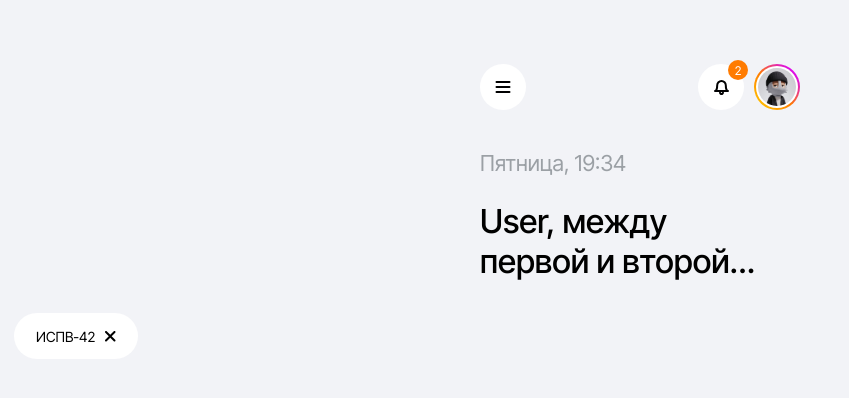
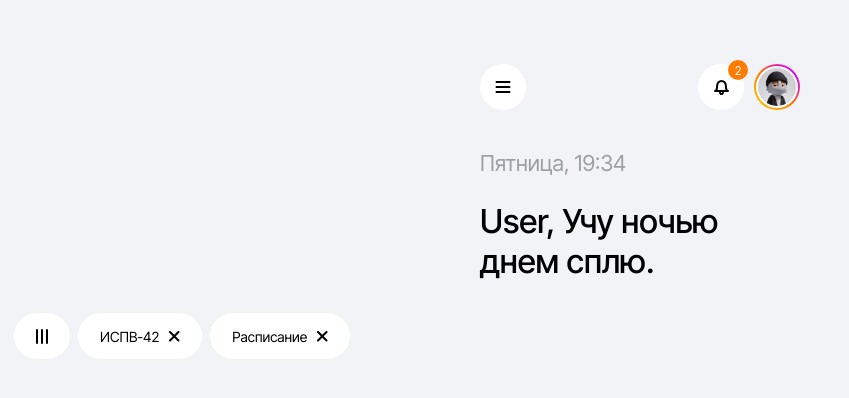
Before and after one commit to misty-ww/act_app, a React (Vite) app: page / in a window 1280 px wide. Shown: the top 398 px of the page, without its empty margins (0-849 px from the left). Built offline with nearby package versions, Linux system fonts and the light colour scheme.

Commit message:
Added random phrases, remade logic of tags, addet simular dataBase for tags

```diff
--- a/src/App.jsx
+++ b/src/App.jsx
@@ -10,6 +10,26 @@ import Tag from "./components/Body/Tag/Tag";
 
 import { useEffect, useState } from "react";
 
+//Масив фраз на входе
+const phrases = [
+  "Прогулял, значит выжил.",
+  "Долг, как кредит - бесконечный.",
+  "Чужой конспект - мой успех.",
+  "Экзамен - лотерея без выигрыша.",
+  "Студент всегда найдет выход.",
+  "Взятка — тоже искусство.",
+  "Списать — не украсть.",
+  "Между первой и второй...",
+  "Сессия всех помирит.",
+  "Учу ночью днем сплю.",
+];
+const naumPhrase = Math.floor(Math.random() * 10);
+const phrase = phrases[naumPhrase];
+//Масив тегов
+const dataTags = [
+  { text: "ИСПВ-42", type: "group" },
+  { text: "Расписание", type: "shedule" },
+];
 //Масив дней недели
 const weekDays = [
   "Понедельник",
@@ -60,12 +80,15 @@ function App() {
       {/* Контейнер для всего экрана */}
       <div className="contaner-main">
         <div className="container-border">
-          <Header>
+          <Header phrase={phrase}>
             {nameDay}, {hourse}:{minute < 10 ? "0" + minute : minute}
           </Header>
           {/* Тэги */}
           <Tags>
-            <Tag text="ИСПВ-42"></Tag>
+            {dataTags.map(({ text, type }) => {
+              return <Tag text={text} type={type} key={type}></Tag>;
+            })}
+            {/* <Tag text="ИСПВ-42" type="group"></Tag> */}
           </Tags>
         </div>
       </div>
--- /dev/null
+++ b/src/components/Body/Tag/ReversMenuTag.jsx
@@ -0,0 +1,21 @@
+//Tag с меню
+import { useState } from "react";
+
+import "./tag.css";
+
+export default function ReversMenuTag() {
+  const [rotate, setRotate] = useState(false);
+  return (
+    <div
+      className="container-tag"
+      onMouseEnter={() => setRotate(true)}
+      onMouseLeave={() => setRotate(false)}
+    >
+      <img
+        className={`reverseMenu ${rotate ? "rotate" : null}`}
+        src="shedule/main-app/tags/reversMenu.svg"
+        alt="menu"
+      />
+    </div>
+  );
+}
--- a/src/components/Body/Tag/Tag.jsx
+++ b/src/components/Body/Tag/Tag.jsx
@@ -1,10 +1,31 @@
+//Настраиваемый компонетнт тэга
+import { useState } from "react";
 import "./tag.css";
 
-export default function Tag({ text }) {
+export default function Tag({ text, type }) {
+  const [animate, setAnimate] = useState(false);
+  const [animateX, setAnimateX] = useState(false);
   return (
-    <div className="container-tag">
-      <span>{text}</span>
-      <img src="shedule/main-app/tags/X.svg" alt="#" />
-    </div>
+    <>
+      <div
+        className="container-tag"
+        onMouseEnter={() => setAnimate(true)}
+        onMouseLeave={() => setAnimate(false)}
+      >
+        {/* Будет ограничение в какое то количечтво тегов, у каждого свой тип, который не должен
+        повторяться, что бы у каждого была своя анимация при наведении */}
+        <span className={`tag-one ${animate ? `animate-${type}` : null}`}>
+          {" "}
+          {text}
+        </span>
+        <img
+          className={`close-tag ${animateX ? "animateX" : null}`}
+          src="shedule/main-app/tags/X.svg"
+          alt="tag"
+          onMouseEnter={() => setAnimateX(true)}
+          onMouseLeave={() => setAnimateX(false)}
+        />
+      </div>
+    </>
   );
 }
--- a/src/components/Body/Tag/tag.css
+++ b/src/components/Body/Tag/tag.css
@@ -1,3 +1,4 @@
+/* Настройка контейнера для тегов */
 .container-tag {
   display: flex;
   justify-content: center;
@@ -8,4 +9,42 @@
   padding: 0 2.2rem;
   background-color: #fff;
   border-radius: 2.3rem;
+  cursor: pointer;
 }
+.container-tag .reverseMenu {
+  transition: all 0.5s;
+}
+.close-tag {
+  transition: all 0.5s;
+}
+.animateX {
+  transform: rotateZ(180deg);
+}
+/* Анимация для меню */
+.rotate {
+  transform: rotateZ(180deg);
+}
+/* анимация для тега с групой */
+.animate-group {
+  animation: shake 0.5s linear infinite;
+}
+/* анимация для тега с расписанием */
+.animate-shedule {
+  animation: shake 0.5s linear infinite;
+}
+
+/* Настройка анимации для тегов */
+@keyframes shake {
+  0% {
+    transform: translateY(0rem) translateX(0rem);
+  }
+  25% {
+    transform: translateY(-0.2rem) translateX(-0.1rem);
+  }
+  75% {
+    transform: translateY(0.2rem) translateX(0.1rem);
+  }
+  100% {
+    transform: translateY(0rem) translateX(0rem);
+  }
+}
--- a/src/components/Body/Tags/Tags.jsx
+++ b/src/components/Body/Tags/Tags.jsx
@@ -1,5 +1,10 @@
 import "./tags.css";
-
+import ReversMenuTag from "../Tag/ReversMenuTag";
 export default function Tags({ children }) {
-  return <div className="container-tags">{children}</div>;
+  return (
+    <div className="container-tags">
+      <ReversMenuTag />
+      {children}
+    </div>
+  );
 }
--- a/src/components/Header/Header.jsx
+++ b/src/components/Header/Header.jsx
@@ -3,7 +3,7 @@ import { useEffect, useState } from "react";
 import "./header.css";
 import "./timeAndName.css";
 
-export default function Header({ children }) {
+export default function Header({ children, phrase }) {
   const [animate, setAnimate] = useState(false);
   function startAnimate() {
     setAnimate(true);
@@ -65,7 +65,7 @@ export default function Header({ children }) {
         </div>
         {/* Рендер имени пользователя и фразы */}
         <div className="name-container">
-          <p className="name">User, между первой и второй...</p>
+          <p className="name">User, {phrase}</p>
         </div>
       </div>
     </>
--- a/src/components/Header/header.css
+++ b/src/components/Header/header.css
@@ -93,7 +93,7 @@
   width: 1.5rem;
   height: 1.5rem;
   cursor: pointer;
-  transition: all 0.5s ease-in;
+  transition: all 0.3s ease-in;
 }
 /* Анамация вращения при наведении */
 .header-notice-img:hover {
```
Also changed, not shown: public/shedule/main-app/tags/reversMenu.svg (added).
